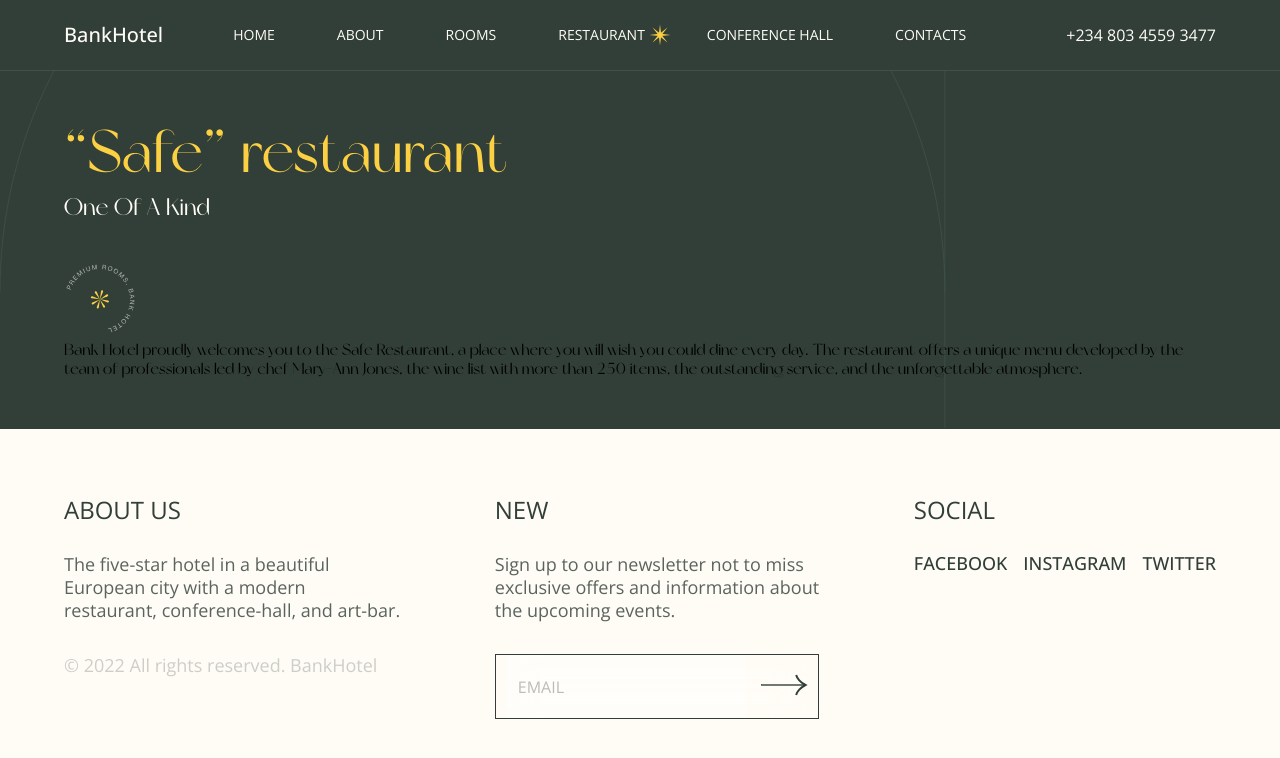
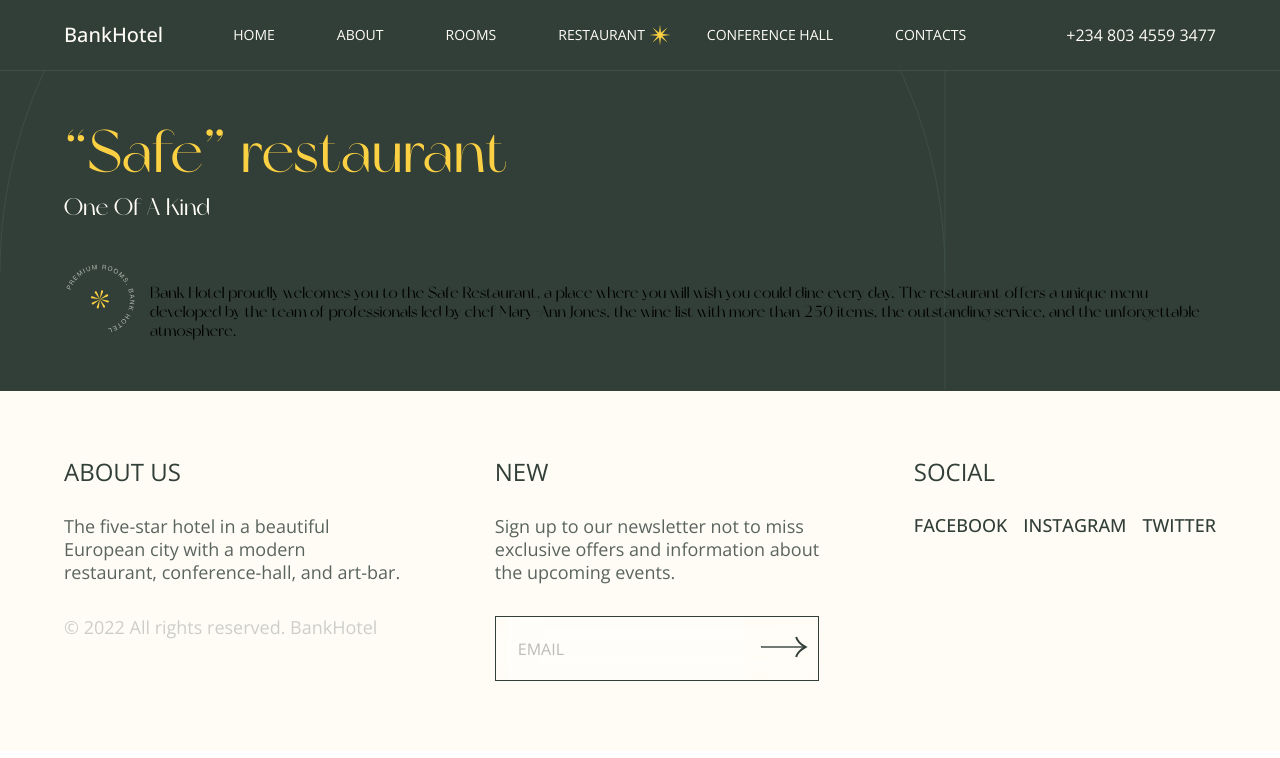
Before and after one commit to gift56/Fullstack-HotelWebsite, a React (Create React App) app: page /restaurant in a window 1280 px wide. Shown: the top 758 px of the page. Built offline with nearby package versions, Linux system fonts and the light colour scheme.

Commit message:
done with left side

```diff
--- a/src/styles/ResturantStyle/ResturantHero.styled.js
+++ b/src/styles/ResturantStyle/ResturantHero.styled.js
@@ -46,4 +46,10 @@ export const ResturantRightArea = styled.div`
     text-transform: capitalize;
     color: ${({ theme }) => theme.whiteColor};
   }
+  .details {
+    width: 100%;
+    display: flex;
+    align-items: flex-end;
+    justify-content: flex-end;
+  }
 `;
```
